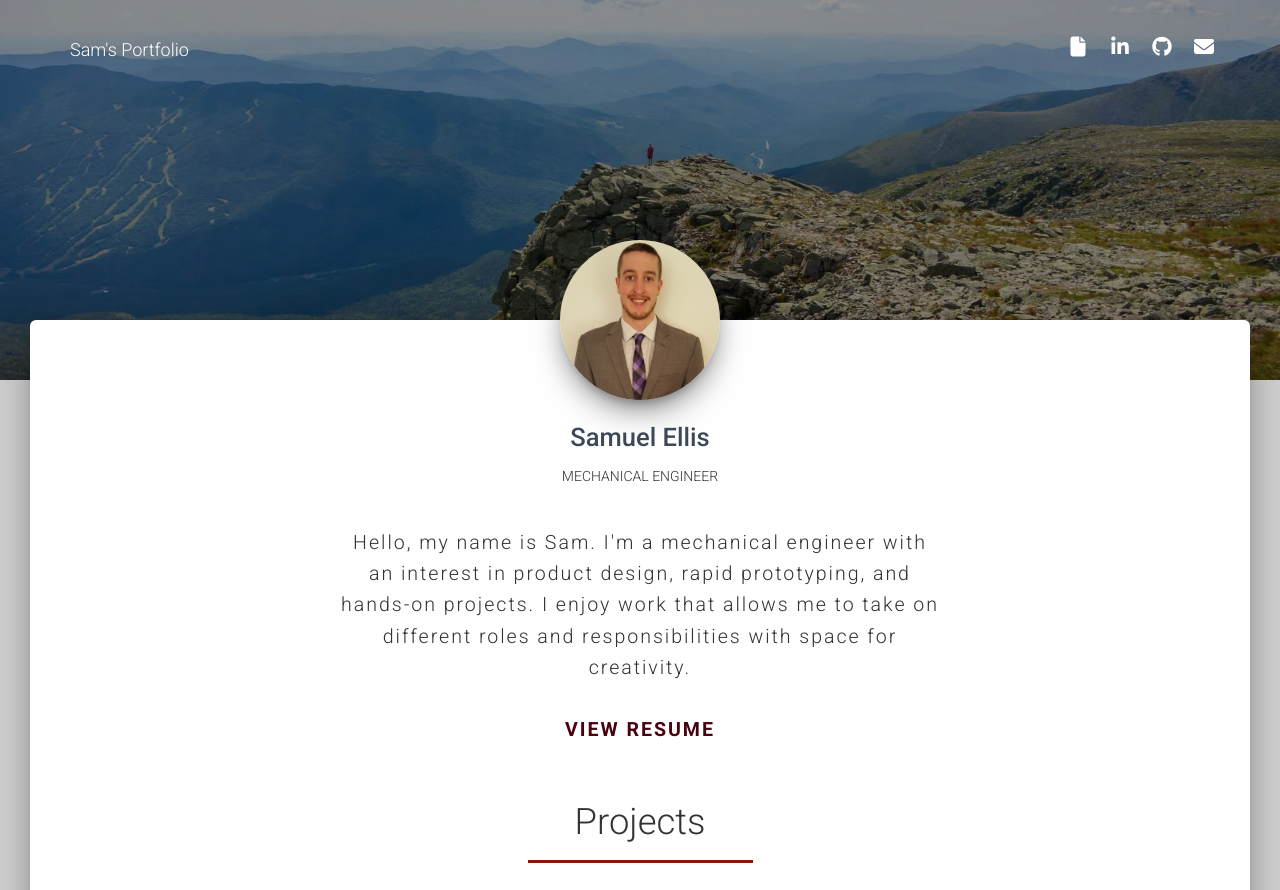
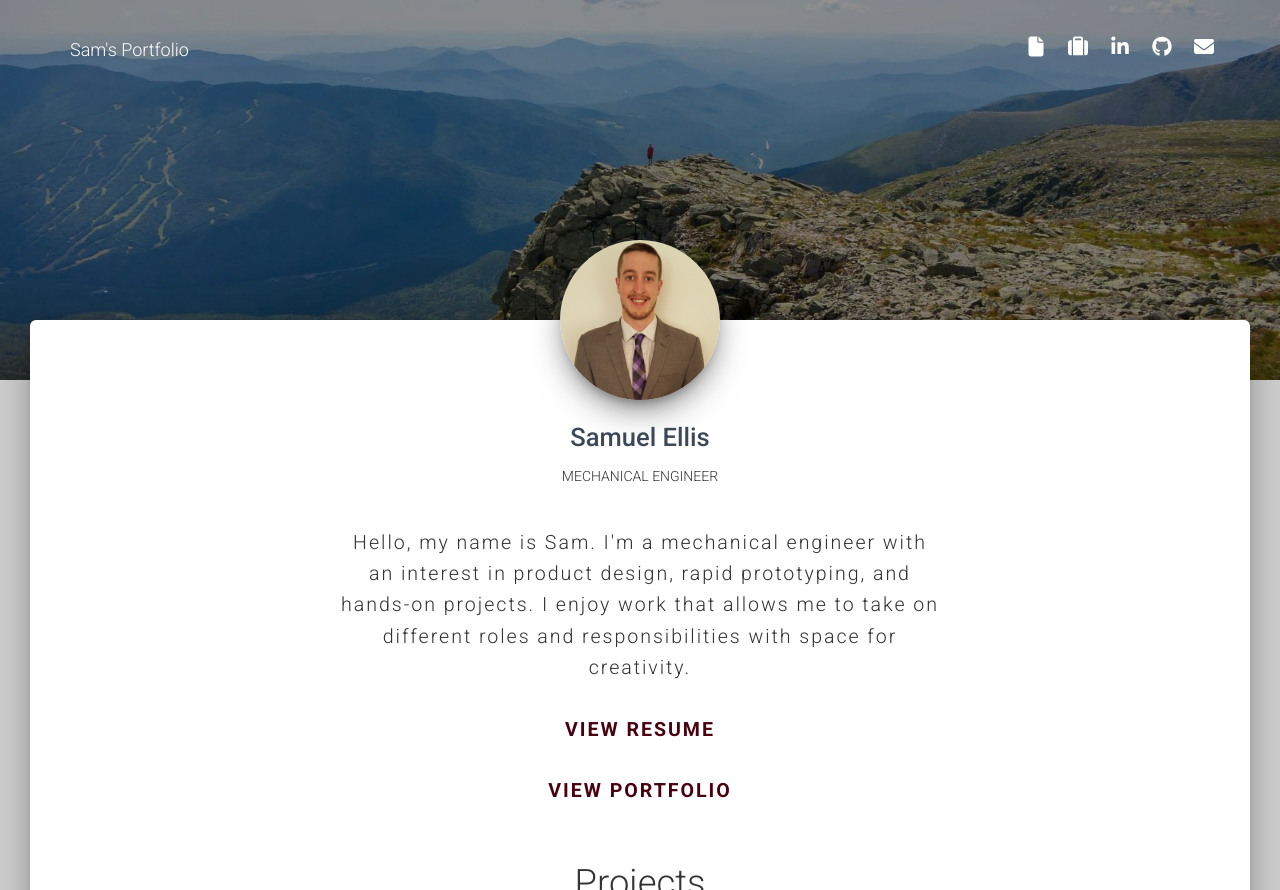
Before and after one commit to samueltimothyellis/samueltimothyellis.github.io, a plain HTML site: page index.html in a window 1280 px wide. Shown: the top 890 px of the page. Drawn offline with Linux system fonts and the light colour scheme.

Commit message:
Add files via upload
Adding link to portfolio

```diff
--- a/index.html
+++ b/index.html
@@ -43,6 +43,11 @@
 						</a>
 		            </li>
 		            <li>
+		                <a href="files/Samuel_T_Ellis_Portfolio.pdf" target="_blank" class="btn btn-simple btn-white btn-just-icon btn-tooltip" data-toggle="tooltip" data-placement="bottom" title="View Portfolio">
+							<i class="fa fa-suitcase"></i>
+						</a>
+		            </li>
+		            <li>
 		                <a href="https://www.linkedin.com/in/samuel-ellis-14095454" target="_blank" class="btn btn-simple btn-white btn-just-icon btn-tooltip" data-toggle="tooltip" data-placement="bottom" title="LinkedIn Profile">
 							<i class="fa fa-linkedin"></i>
 						</a>
@@ -84,6 +89,9 @@
 	                </div>
 	                <div class="description text-center resume-link">
 	                	<a href="files/Samuel_T_Ellis_Resume_2017.pdf" target="_blank">VIEW RESUME</a>
+	                </div>
+	                <div class="description text-center resume-link">
+	                	<a href="files/Samuel_T_Ellis_Portfolio.pdf" target="_blank">VIEW PORTFOLIO</a>
 	                </div>
 
 	                <div class="row">  <!-- Projects -->
```
